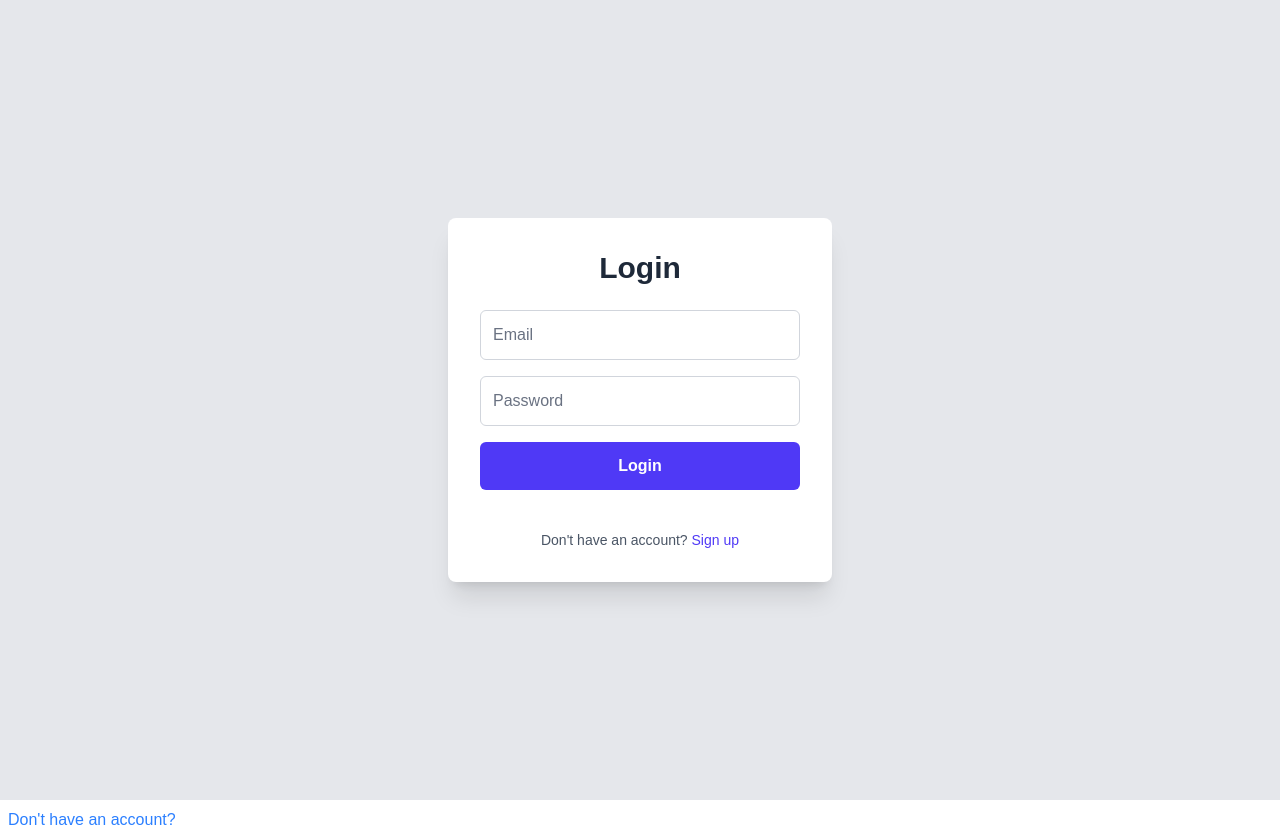
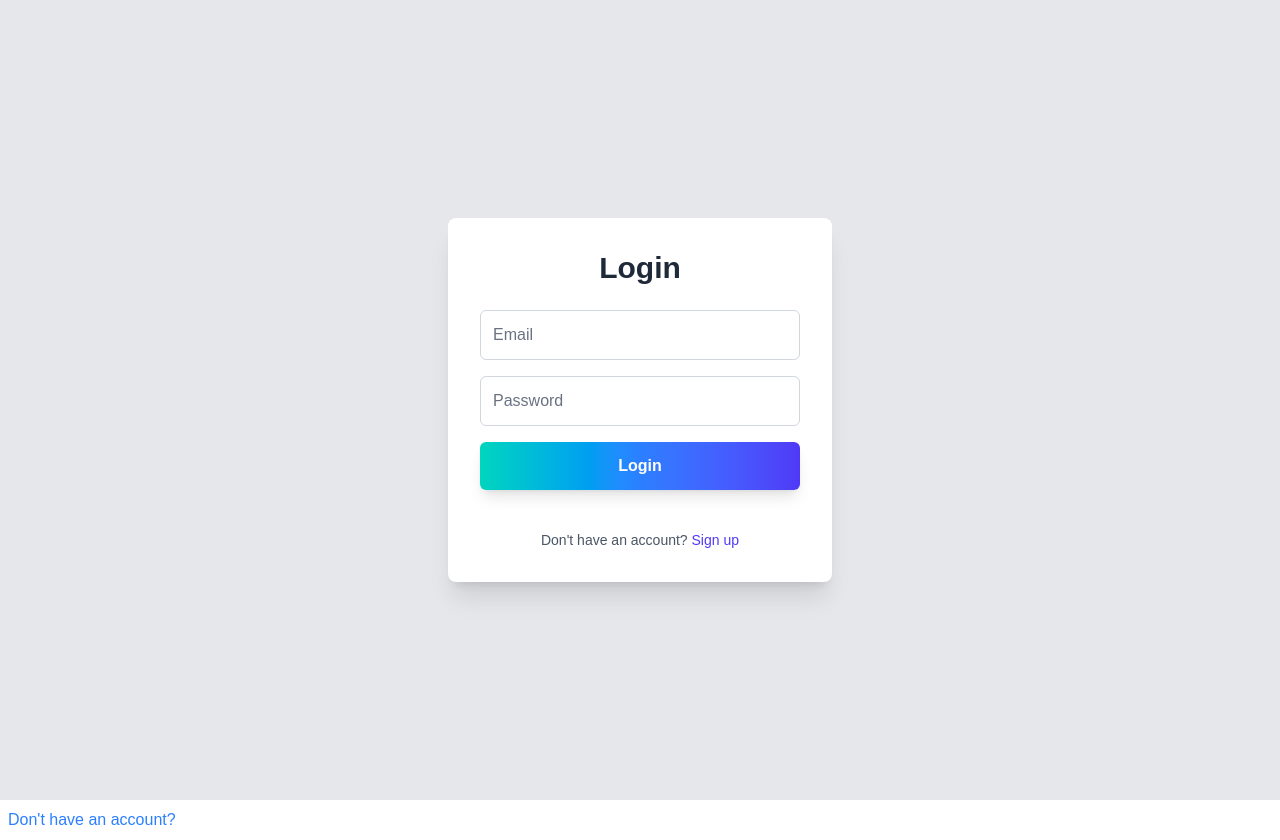
Before and after one commit to mnraza-dev/food-delivery-app, a Next.js app: page /restaurant in a window 1280 px wide. Both pictures are taken after a click on the button "Already have an account?". Built offline with nearby package versions, Linux system fonts and the light colour scheme.

Commit message:
Enhance RestaurantLogin button styling with gradient background and shadow effects for improved visual appeal

```diff
--- a/src/app/_components/RestaurantLogin.jsx
+++ b/src/app/_components/RestaurantLogin.jsx
@@ -17,7 +17,7 @@ const RestaurantLogin = () => {
             className="p-3 rounded-md border border-gray-300 placeholder:text-gray-500 focus:ring-2 focus:ring-indigo-500 focus:outline-none transition-all"
           />
           <button
-            className="bg-indigo-600 p-3 rounded-md text-white font-semibold hover:bg-indigo-700 focus:ring-2 focus:ring-indigo-500 focus:outline-none transition-all cursor-pointer"
+            className="bg-gradient-to-r from-teal-400 via-blue-500 to-indigo-600 p-3 rounded-md text-white font-semibold shadow-lg hover:from-teal-500 hover:via-blue-600 hover:to-indigo-700 focus:ring-2 focus:ring-indigo-500 focus:outline-none transition-all cursor-pointer"
             type="submit"
           >
             Login
```
